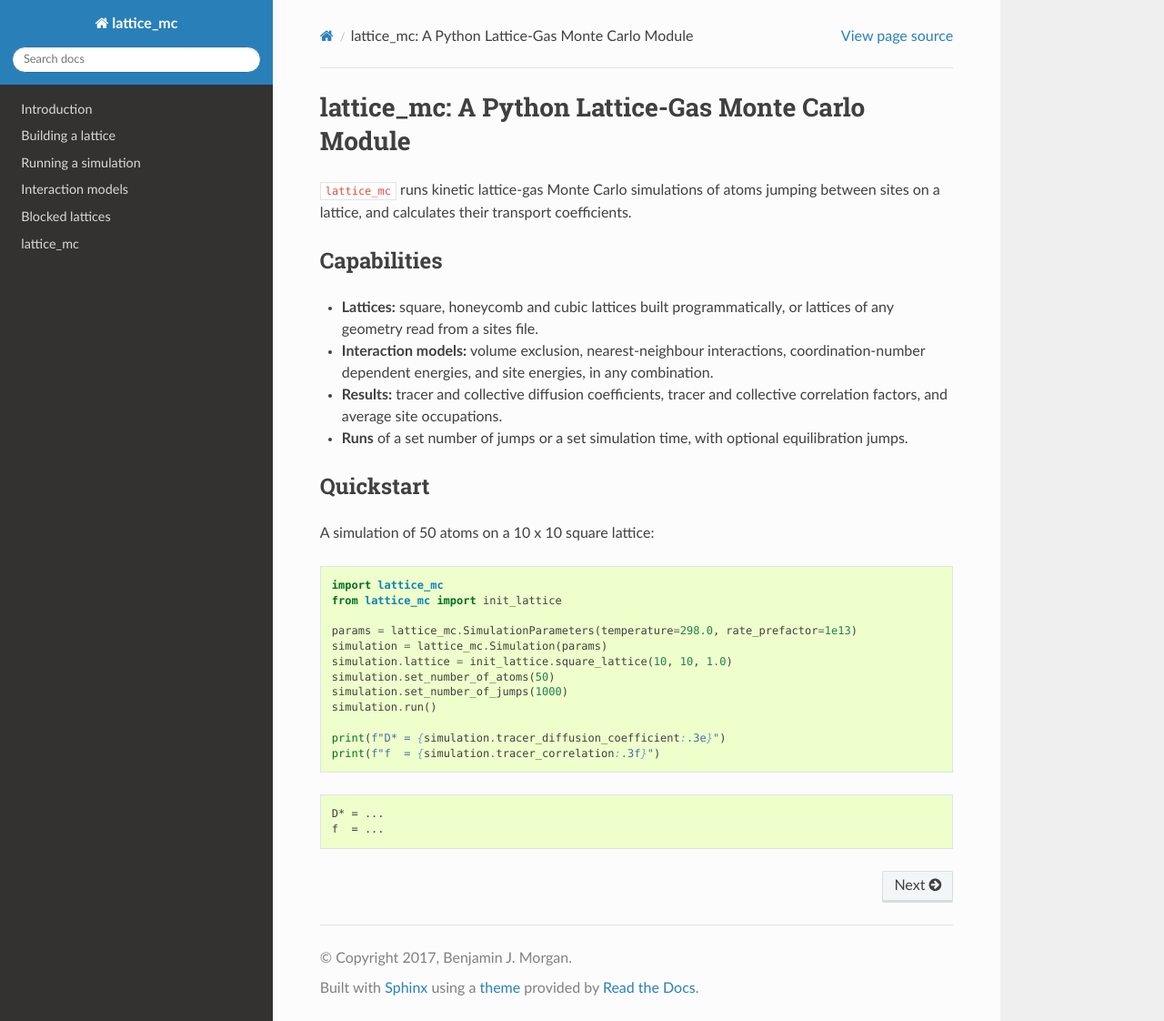
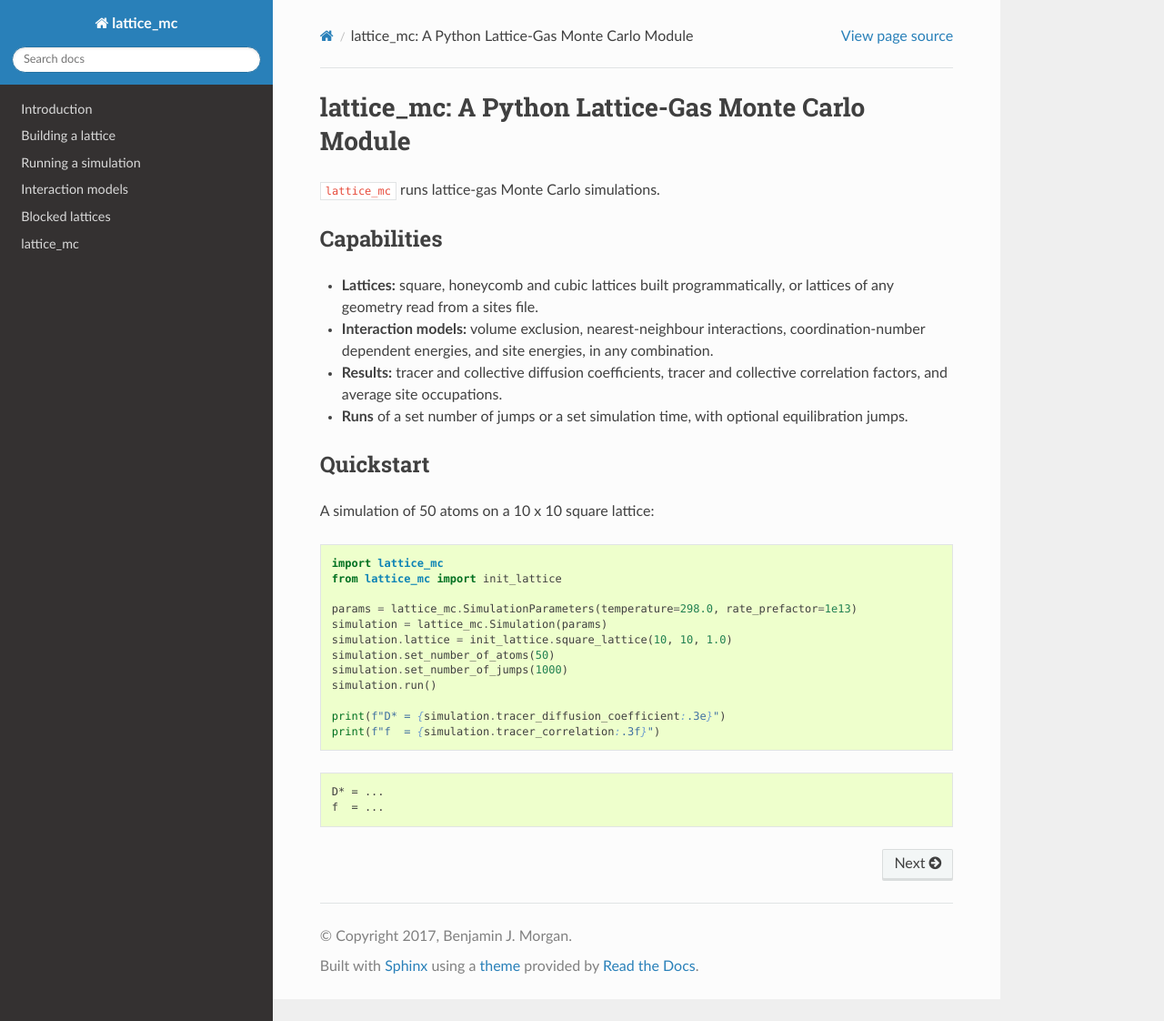
Before and after one commit to bjmorgan/lattice_mc, a Sphinx documentation site: the page built from docs/source/index.rst, in a window 1280 px wide and 1122 px high. Shown: the whole window at 91% size. Built offline with Sphinx 7.4.7 and the Read the Docs theme 3.1.0, drawn with Linux system fonts in a browser that asks for light colours.

Commit message:
Clarify the docs front-page summary

```diff
--- a/docs/source/index.rst
+++ b/docs/source/index.rst
@@ -1,8 +1,7 @@
 lattice_mc: A Python Lattice-Gas Monte Carlo Module
 ===================================================
 
-``lattice_mc`` runs kinetic lattice-gas Monte Carlo simulations of atoms jumping
-between sites on a lattice, and calculates their transport coefficients.
+``lattice_mc`` runs lattice-gas Monte Carlo simulations.
 
 Capabilities
 ------------
```
